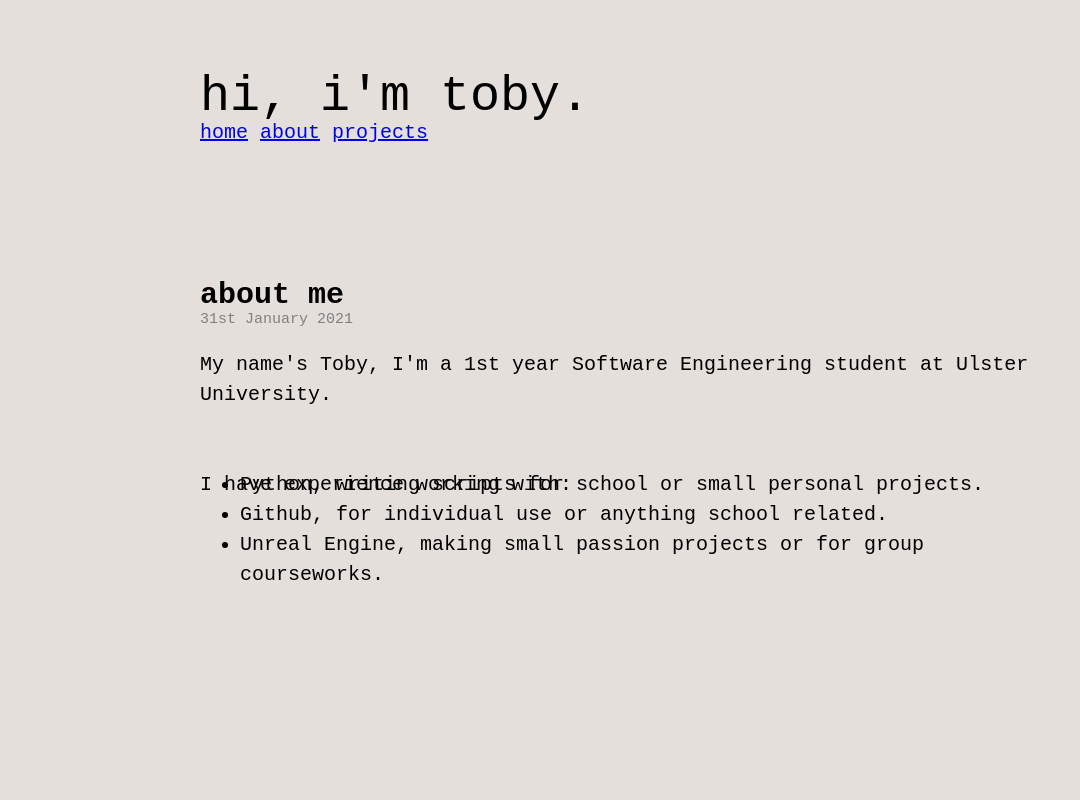
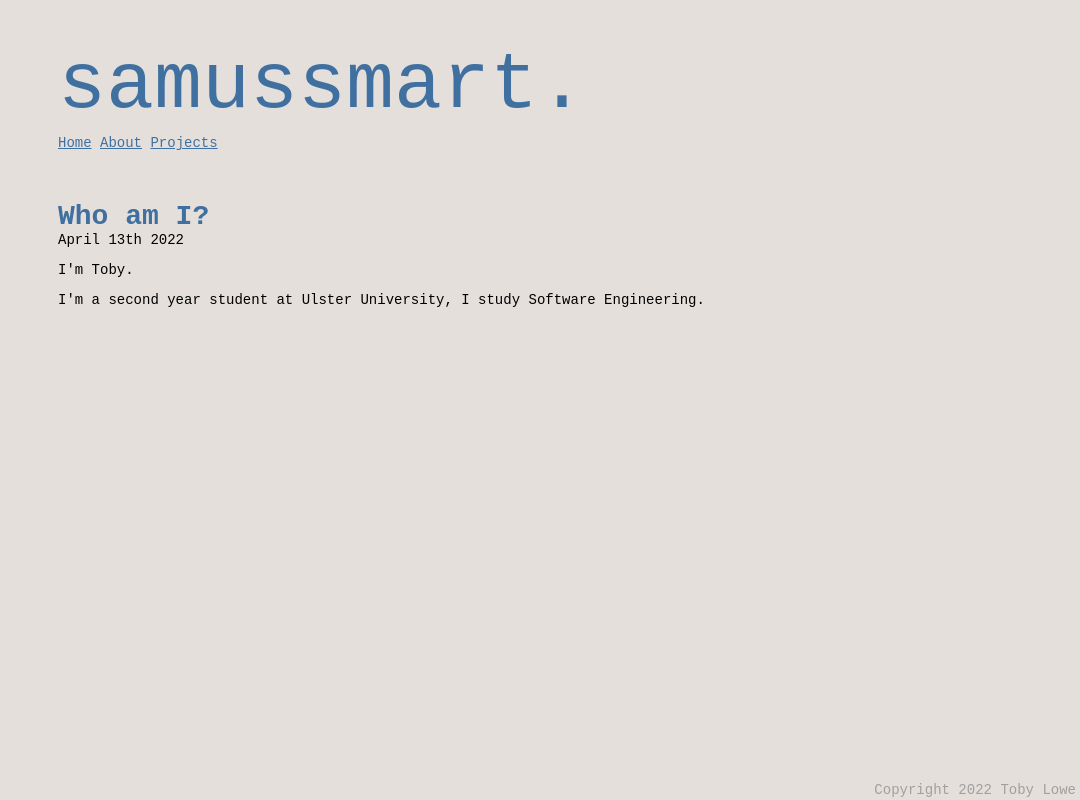
Before and after one commit to SamusSmart/samussmart.github.io, a plain HTML site: page about.html in a window 1280 px wide. Shown: the whole page, without its empty margins (200-1280 px from the left). Drawn offline with Linux system fonts and the light colour scheme.

Commit message:
First commit.

```diff
--- a/about.html
+++ b/about.html
@@ -1,65 +1,47 @@
-<!DOCTYPE html>
-<html lang = "en">
-
-    <!-- HEAD OF HTML -->
-    <head>
-        <title>Toby's Website</title>
-        <meta charset="UTF-8">
-        <link rel="stylesheet" href="style.css">
-
-        <!-- CHANGING HOVER COLOR OF LINKS -->
-        <style>
-            a:hover {
-                color:#ec008c;
-            }
-        </style>
-    </head>
-
-
-    <!-- BODY OF HTML -->
-    <body style="background-color: #e5dfdb">
-        <header>
-
-            <!-- HEADER LAYOUT -->
-            <div class="container">
-                <p class = "paragraph">hi, i'm toby.</p>
+<html>
+<head>
+  <title>i'm toby.</title>
+  <link rel="stylesheet" type="text/css" href="style.css" />
+  <link rel="stylesheet" type="text/css" href="custom.css" />
+  <link rel="icon" type="image/jpg" href="images/favicon.ico"/>
+</head>
+<body>
+  <div id="container">
+    <div id="page" class="col-full">
+      <div id="top-nav" class="col-full">
+        <div id="logo">
+          <a>samussmart.</a>
+        </div>
+        <div class="clear"></div>
+        <ul class="nav">
+          <a href="index.html">Home</a> <a href="about.html">About</a> <a href="projects.html">Projects</a>
+        </ul>
+      </div>
+      <div id="content" class="col-full">
+        <div id="main" class="col-left">
+          <div id="post-1">
+            <div class="post-content">
+              <div class="post-title">
+                <h1><a>Who am I?</a></h1>
+              </div>
+              <div class="post-meta">
+                <span class="post-meta-info">April 13th 2022</span>
+              </div>
+              <div class="post-entry">
+                <p>I'm Toby.</p>
+                <p>I'm a second year student at Ulster University, I study Software Engineering.</p>
+              </div>
+              <div class="clear"></div>
             </div>
-
-            <!-- LINKS LAYOUT -->
-            <div class="links">
-                    <a href ="index.html">home</a> <a href ="about.html">about</a> <a href ="projects.html">projects</a>
-            </div>
-        </header>
-
-
-        <main>
-            <article>
-
-                <!-- FIRST "BLOG" ENTRY-->
-                <section>
-                    <h1 class = "header">about me</h1>
-                    <p class = "date">31st January 2021</p>
-
-                    <p class = "main">
-                        My name's Toby, I'm a 1st year Software Engineering student at Ulster University.
-                        <br></br>
-                        <br>I have experience working with:</br>
-                        <ul class = "simplelist">
-                            <li>Python, writing scripts for school or small personal projects.</li>
-                            <li>Github, for individual use or anything school related.</li>
-                            <li>Unreal Engine, making small passion projects or for group courseworks.</li>
-                        </ul>
-
-
-                    </p>
-
-                </section>
-
-
-            </article>
-
-        </main>
-    </body>
-
-
+          </div>
+        </div>
+      </div>
+    </div>
+  </div>
+  <div id="footer">
+    <div>
+      Copyright 2022 Toby Lowe
+    </div>
+  </div>
+</body>
 </html>
--- a/style.css
+++ b/style.css
@@ -1,59 +1,85 @@
-.paragraph {
-    font-size: 50px;
-    line-height: 62px;
-    font-family: monospace;
+body {
+    background:#e5dfdb;
 }
 
-.container {
-    position:absolute;
-    left:400px;
-    width:500px;
-    margin:left;
+body, .post-meta, #top-nav, #footer {
+    font-family: monospace;
+    font: 400 14px monospace;
 }
 
-.main {
-    position:fixed;
-    top:330px;
-    left:400px;
-    font-size: 20px;
-    line-height: 30px;
-    font-family: monospace;
+.post-title h1, .post-title h1 a {
+    margin-bottom: 0;
 }
 
-
-.header {
-    position:fixed;
-    top:250px;
-    left:400px;
-    font-size: 30px;
-    line-height: 30px;
-    font-family: monospace;
+#main {
+    width: 960px;
 }
 
-.links {
-    position:fixed;
-    left:400px;
-    top:130px;
-    font-size: 20px;
-    line-height: 5px;
-    font-family: monospace;
+.post, div.page, #footer {
+    border: none;
+    padding:0;
 }
 
-.date {
-    position:fixed;
-    left:400px;
-    top:302px;
-    font-size: 15px;
-    line-height: 5px;
-    font-family: monospace;
-    color:grey
+#logo {
+    font-size:80px;
+    margin:0;
+    text-transform:none;
 }
 
-.simplelist {
-    position:fixed;
-    top:450px;
-    left:400px;
-    font-size: 20px;
-    line-height: 30px;
-    font-family: monospace;
+#searchform {
+    margin: 20px 0;
 }
+
+.nav {
+    padding: 0;
+    position: relative;
+    top: -10px;
+    text-transform:none;
+}
+
+.nav a {
+    padding: 0;
+}
+
+#container {
+    margin-top: 40px;
+    margin-left: 250px;
+}
+
+#top-nav {
+    margin-bottom: 40px;
+}
+
+a {
+    color: #4070a0;
+}
+
+a:hover {
+    text-decoration:none;
+    color:#ff00ff;
+    position:relative;
+    top:-1px;
+}
+
+#footer {
+    position: fixed;
+    bottom: 2px;
+    right: 4px;
+    margin: 0px;
+    min-height: 0px;
+    color: #a0a0a0;
+}
+
+#main {
+    float: none;
+    min-height: 0px;
+    margin-bottom:40px;
+}
+
+#content {
+    min-height: 0px;
+}
+
+#top-nav .current_page_item a, #top-nav .current_page_item a:hover {
+    color: #000000;
+}
```
Also changed, not shown: index.html (+44 -50 lines), projects.html (+45 -51 lines), images/favicon.ico (added), 2 other files.
